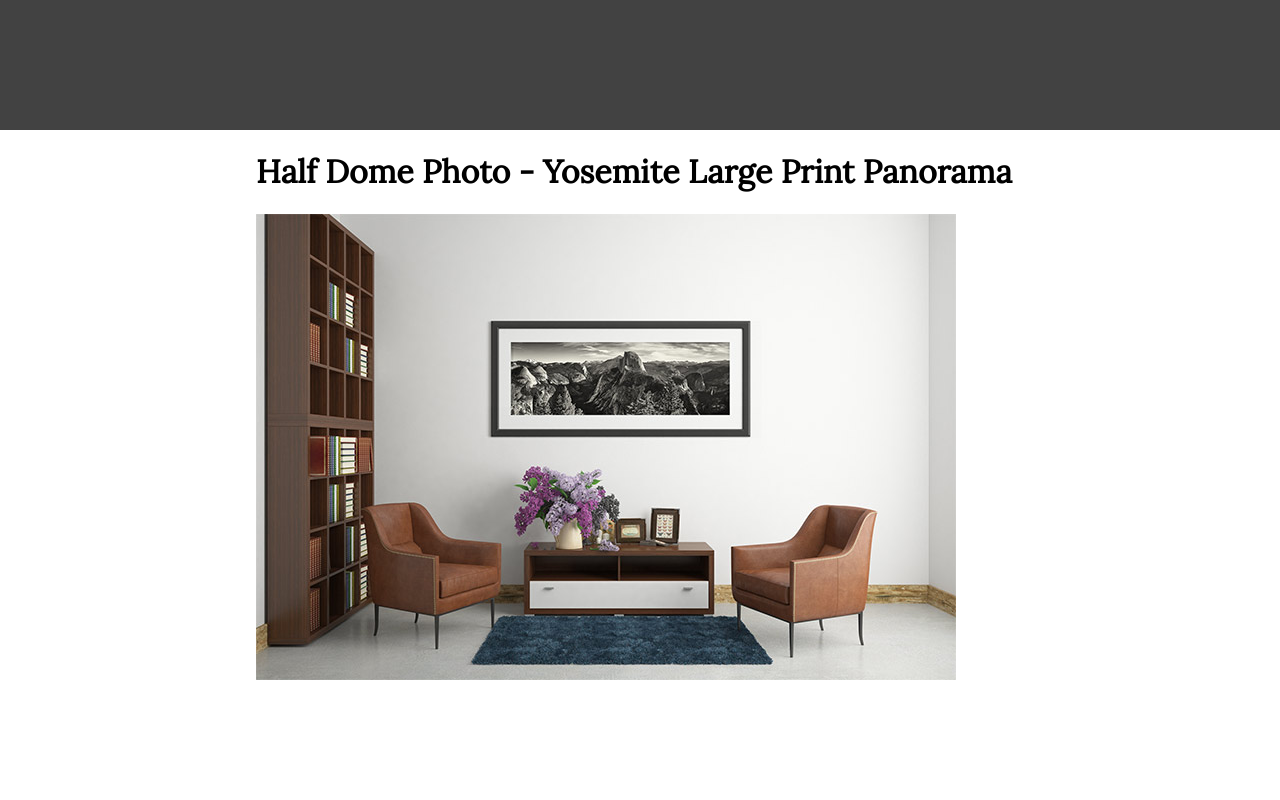
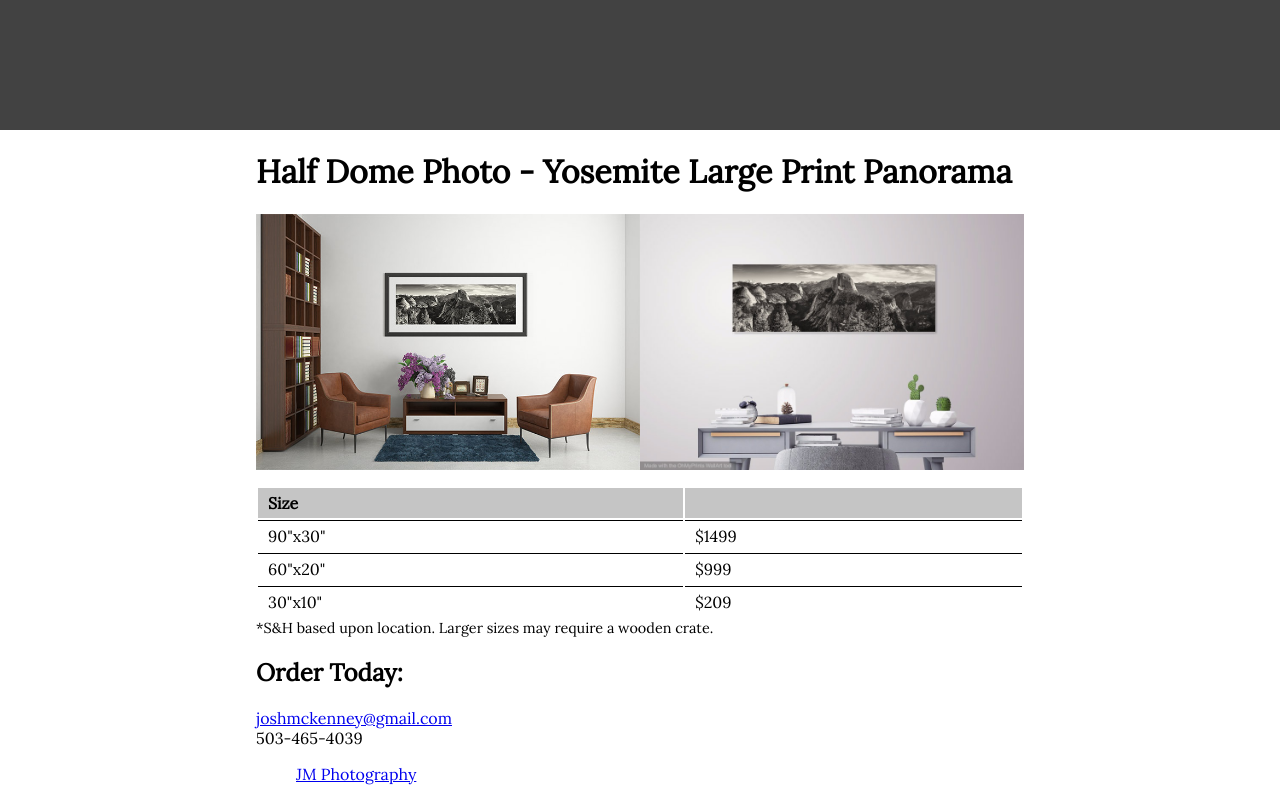
Before and after one commit to jmckenney/halfdomephoto.com, a website built with webpack: page www/index.html in a window 1280 px wide. Shown: the part 670-1470 px from the top of the page. Before the commit the page ends 1350 px from the top, so only its background shows below. Built offline with nearby package versions, Linux system fonts and the light colour scheme.

Commit message:
Prices, another room photo and fb page like added.

```diff
--- a/www/css/style.scss
+++ b/www/css/style.scss
@@ -61,6 +61,22 @@ body {
     }
     @media screen and (min-width:1400px) {
         max-width: 1100px;
+    }
+}
+
+main {
+    box-sizing: border-box;
+    img {
+        width: 100%;
+        @media screen and (min-width:600px) {
+            float: left;
+            width: 50%;
+            display: inline-block;
+            margin-bottom: 1em;
+        }
+    }
+    .small {
+        font-size: .9em;
     }
 }
 
--- /dev/null
+++ b/www/css/table.scss
@@ -0,0 +1,15 @@
+table {
+    clear: both;
+    width: 100%;
+}
+th, td {
+    text-align: left;
+    padding: 5px 10px;
+}
+th {
+    background-color: rgb(197, 197, 197);
+}
+td {
+    margin: 0;
+    border-top: 1px solid black;
+}
--- a/www/index.html
+++ b/www/index.html
@@ -2,21 +2,57 @@
   <head>
     <title>Half Dome Photo - Yosemite Large Print Panorama</title>
     <link href="https://fonts.googleapis.com/css?family=Lora:400,400i" rel="stylesheet">
-    <link rel="stylesheet" type="text/css" href="css/style.css?v=c">
+    <link rel="stylesheet" type="text/css" href="css/style.css?v=z">
     <meta name="viewport" content="width=device-width, initial-scale=1">
     <link rel="icon" href="favicon.png">
   </head>
   <body>
-    <div id="bg">
+    <div id="fb-root"></div>
+    <script>(function(d, s, id) {
+      var js, fjs = d.getElementsByTagName(s)[0];
+      if (d.getElementById(id)) return;
+      js = d.createElement(s); js.id = id;
+      js.src = 'https://connect.facebook.net/en_US/sdk.js#xfbml=1&version=v2.11&appId=266332993738078';
+      fjs.parentNode.insertBefore(js, fjs);
+    }(document, 'script', 'facebook-jssdk'));</script>
+
+    <header id="bg">
         <img id="mainLargePhoto">
         <p id="quote">&ldquo;It is by far the grandest of all the special temples
           of Nature I was ever permitted to enter.&rdquo; <br><span>~ John Muir, 1868.</span></p>
-    </div>
-    <div class="container">
+    </header>
+    <main class="container">
       <h1>Half Dome Photo - Yosemite Large Print Panorama</h1>
       <img id="livingRoomPhoto" src="img/half-dome-in-living-room.jpg"
         alt="Half Dome Panorama Large Print Framed in Living Room">
-    </div>
+      <img id="livingRoomPhoto" src="img/half-dome-photo-office.jpg"
+        alt="Half Dome Metal Print Panorama Office Framed">
+      <table>
+        <tr>
+          <th>Size</th>
+          <th></th>
+        </tr>
+        <tr>
+          <td>90"x30"</td>
+          <td>$1499</td>
+        </tr>
+        <tr>
+          <td>60"x20"</td>
+          <td>$999</td>
+        </tr>
+        <tr>
+          <td>30"x10"</td>
+          <td>$209</td>
+        </tr>
+      </table>
+      <span class="small">*S&amp;H based upon location. Larger sizes may require a wooden crate.</span>
+      <h2>Order Today:</h2>
+      <p>
+        <a href="mailto:joshmckenney@gmail.com">joshmckenney@gmail.com</a><br>
+        503-465-4039
+      </p>
+      <div class="fb-page" data-href="https://www.facebook.com/joshmckenneyphotography" data-tabs="timeline" data-small-header="false" data-adapt-container-width="true" data-hide-cover="false" data-show-facepile="true"><blockquote cite="https://www.facebook.com/joshmckenneyphotography" class="fb-xfbml-parse-ignore"><a href="https://www.facebook.com/joshmckenneyphotography">JM Photography</a></blockquote></div>
+    </main>
     <div id="progressContainer" class="progress-container">
       <div class="progress-materializecss">
         <div class="indeterminate"></div>
--- a/www/js/index.js
+++ b/www/js/index.js
@@ -2,6 +2,7 @@
 require('../css/style.scss');
 require('../css/progress.scss');
 require('../css/scrollArrow.scss');
+require('../css/table.scss');
 
 var Home = (function () {
     const mainLargePhoto= document.getElementById("mainLargePhoto");
```
Also changed, not shown: www/js/bundle.js (+9 -2 lines), www/img/half-dome-photo-office.jpg (added), 1 other file.
